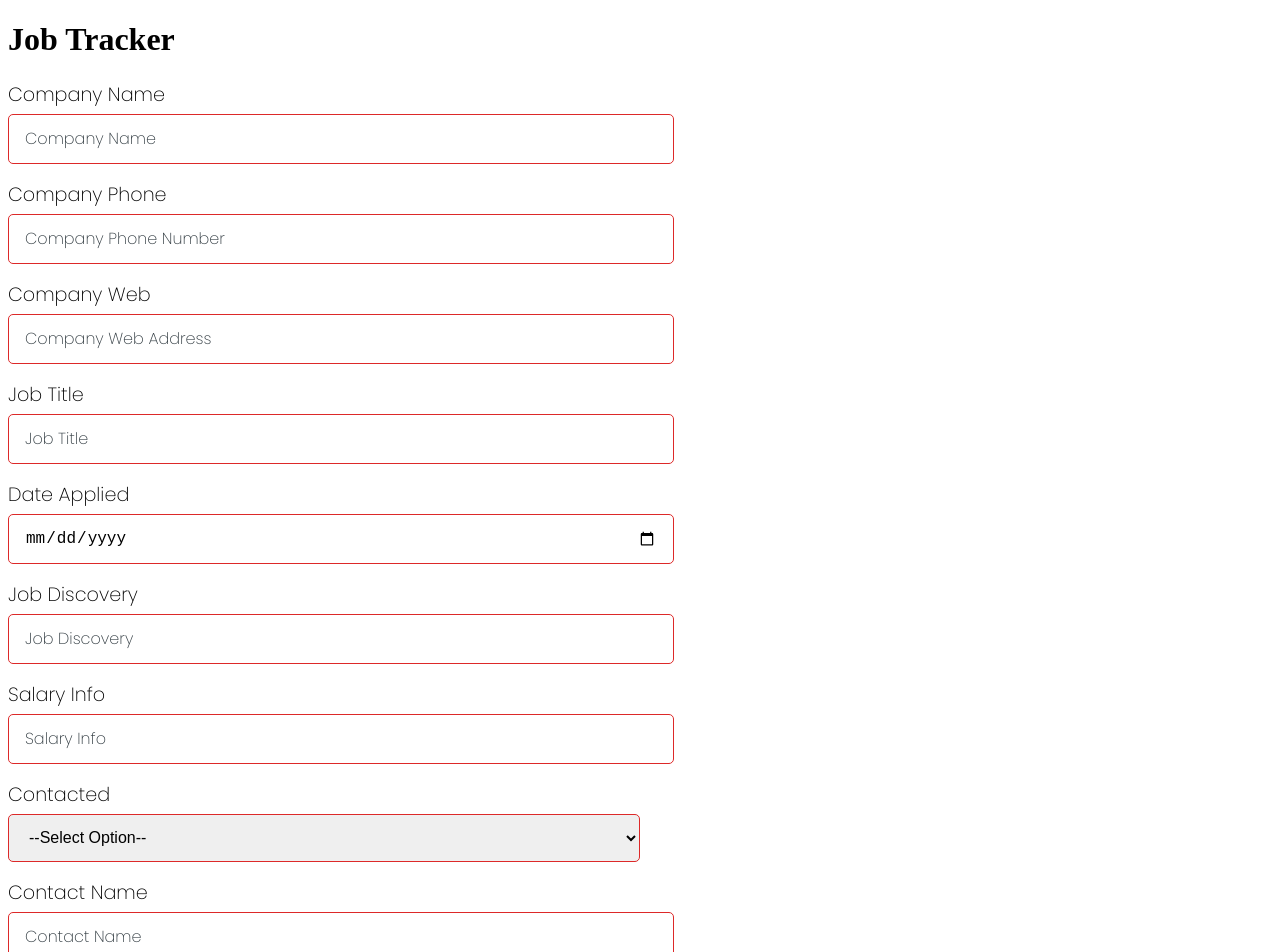
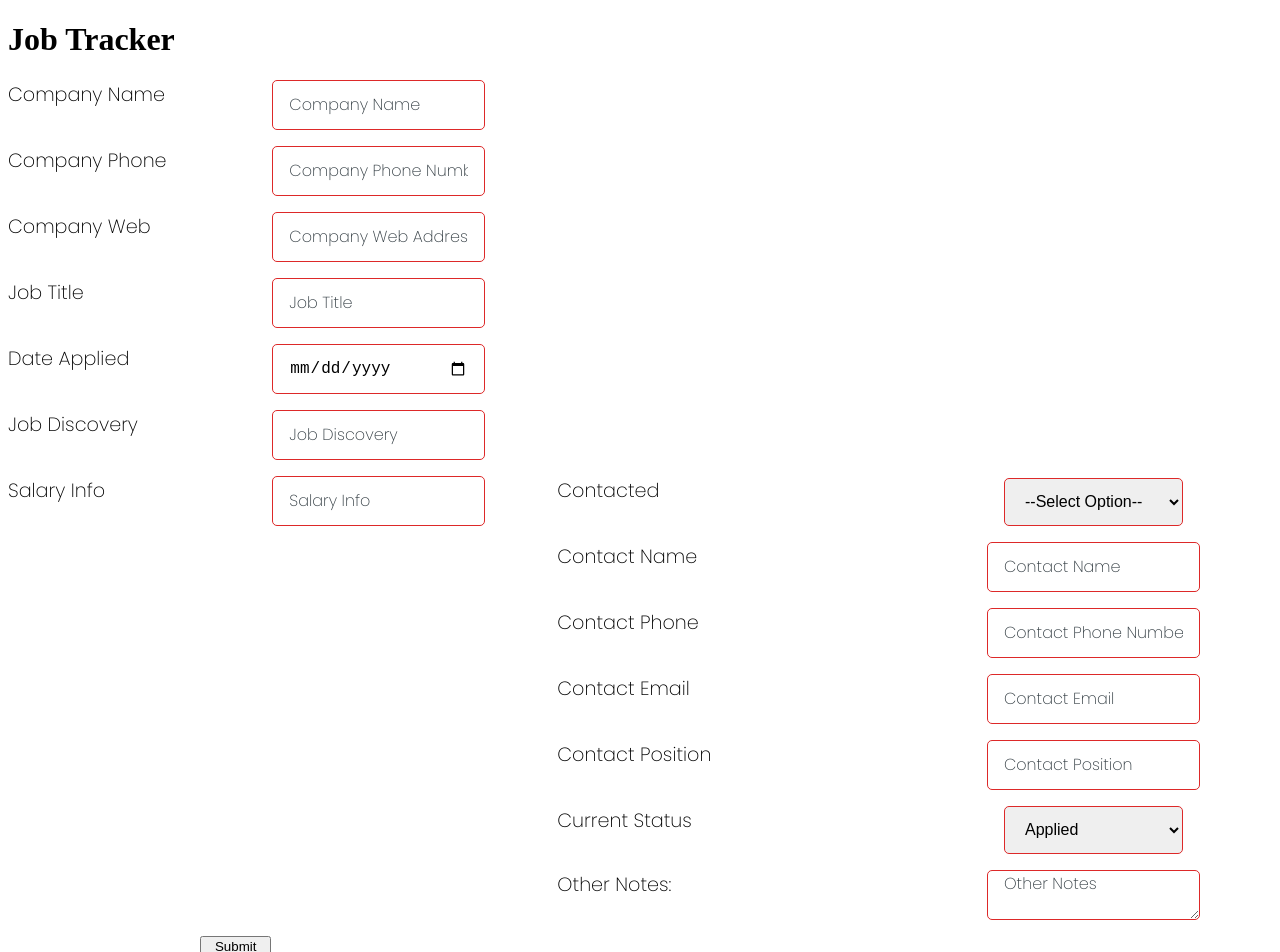
Before and after one commit to GeoffKellyNC/job-tracker-app, a React (Create React App) app: page / in a window 1280 px wide. Shown: the top 952 px of the page. Built offline with nearby package versions, Linux system fonts and the light colour scheme.

Commit message:
added styling to form

```diff
--- a/src/components/AppForm.js
+++ b/src/components/AppForm.js
@@ -14,7 +14,6 @@ const handleChange = (e) => {
   return (
     <div className = 'form-container'>
         <form onSubmit={submit}>
-            <div className = 'form-inputs'>
                 <label>Company Name</label>
                 <input
                     name = 'companyName'
@@ -71,46 +70,50 @@ const handleChange = (e) => {
                     value = {values.salaryInfo}
                     onChange = {handleChange}
                 />
-                <label>Contacted</label>
-                <select name = 'contactQues' value = {values.contactQues} onChange = {handleChange}>
+                <label className = 'col-3'>Contacted</label>
+                <select className = 'col-4' name = 'contactQues' value = {values.contactQues} onChange = {handleChange}>
                     <option value = ''>--Select Option--</option>
                     <option value = 'Yes'>Yes</option>
                     <option value = 'No'>No</option>
                 </select>
-                <label>Contact Name</label>
+                <label className = 'col-3'>Contact Name</label>
                 <input
                     name = 'contactName'
                     type = 'text'
                     placeholder = 'Contact Name'
                     value = {values.contactName}
                     onChange = {handleChange}
+                    className = 'col-4'
                 />
-                <label>Contact Phone</label>
+                <label className = 'col-3' >Contact Phone</label>
                 <input
                     name = 'contactPhone'
                     type = 'tel'
                     placeholder = 'Contact Phone Number'
                     value = {values.contactPhone}
                     onChange = {handleChange}
+                    className = 'col-4'
                 />
-                <label>Contact Email</label>
+                <label className = 'col-3'>Contact Email</label>
                 <input
                     name = 'contactEmail'
                     type = 'email'
                     placeholder = 'Contact Email'
                     value = {values.contactEmail}
                     onChange = {handleChange}
+                    className = 'col-4'
                 />
-                <label>Contact Position</label>
+                <label className = 'col-3'>Contact Position</label>
                 <input
                     name = 'contactPosition'
                     type = 'text'
                     placeholder = 'Contact Position'
                     value = {values.contactPosition}
                     onChange = {handleChange}
+                    className = 'col-4'
                 />
-                <label>Current Status</label>
-                <select name = 'currentStatus' value = {values.currentStatus} onChange = {handleChange}>
+                <label className = 'col-3'>Current Status</label>
+                <select className = 'col-4' name = 'currentStatus' value = {values.currentStatus} onChange = {handleChange}>
                     <option value = 'applies'>Applied</option>
                     <option value = 'interviewSet'>Interview Phase</option>
                     <option value = 'offer'>Offer</option>
@@ -118,16 +121,16 @@ const handleChange = (e) => {
                     <option value = 'contacted'>Contacted</option>
                     <option value = 'other'>Other</option>
                 </select>
-                <label>Other Notes:</label>
+                <label className = 'col-3'>Other Notes:</label>
                 <textarea
                     name = 'otherNotes'
                     type = 'text'
                     placeholder = 'Other Notes'
                     value = {values.otherNotes}
-                    onChange = {handleChange} >
+                    onChange = {handleChange}
+                    className = 'col-4'>
                 </textarea>
                 <button type = 'submit'>Submit</button>
-            </div>
         </form>
     </div>
   )
--- a/src/components/styles/appForm.css
+++ b/src/components/styles/appForm.css
@@ -1,4 +1,10 @@
 @import url('https://fonts.googleapis.com/css2?family=Poppins:wght@100;200;700;800&display=swap');
+
+form{
+    display: grid;
+    grid-template-columns: 12em 1fr 1fr 1fr;
+}
+
 
 input, textarea, select{
     width: 50%;
@@ -9,6 +15,7 @@ input, textarea, select{
     padding: 0 1em;
     font-size: 1rem;
     margin-bottom: 1em;
+    grid-column: 2/3;
 }
 
 input::placeholder, textarea::placeholder{
@@ -20,9 +27,20 @@ label{
     display: block;
     font-size: 1.2rem;
     margin-bottom: 5px;
-    font-family: 'Poppins'
+    font-family: 'Poppins', sans-serif;
+    grid-column: 1/2;
 }
 
-.form-container{
+button{
+    grid-column: 2/3;
+    width: 20%;
 
 }
+
+.col-3{
+    grid-column: 3/4;
+}
+
+.col-4{
+    grid-column: 4/5;
+}
```
